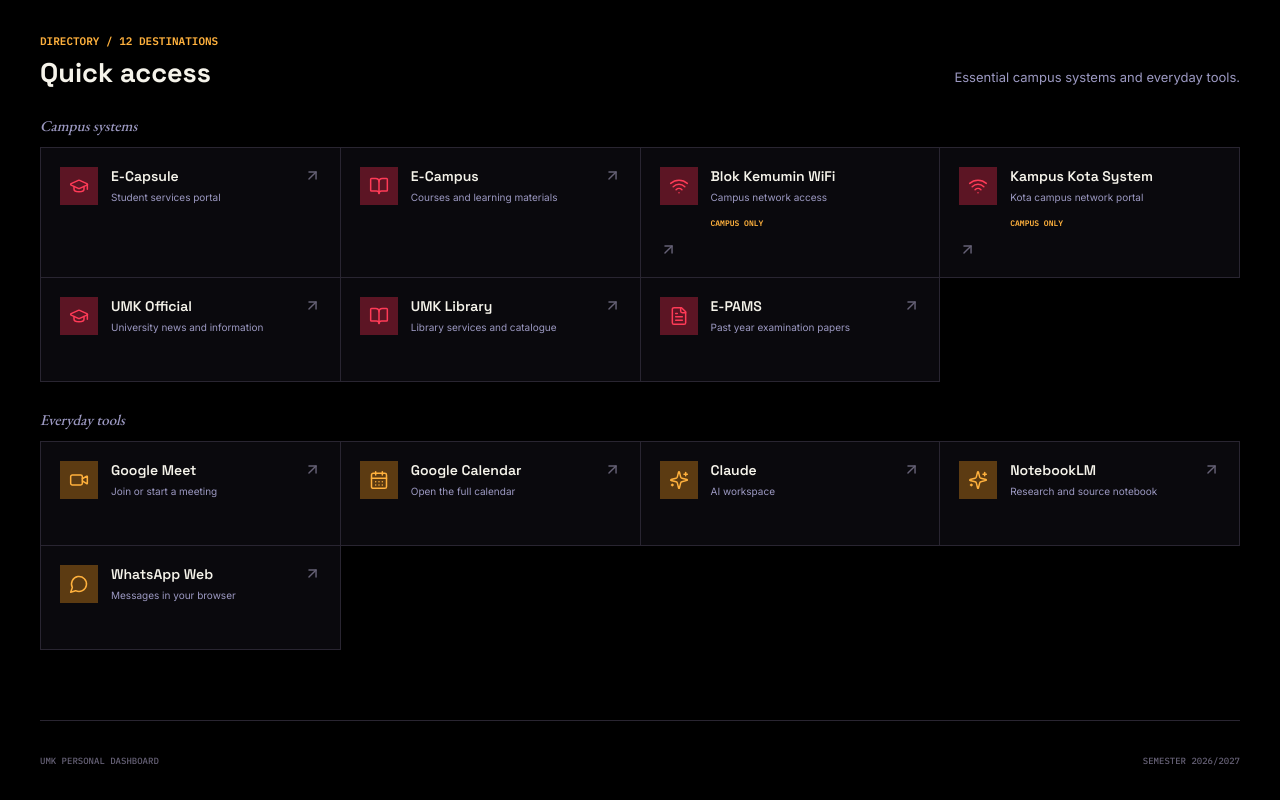
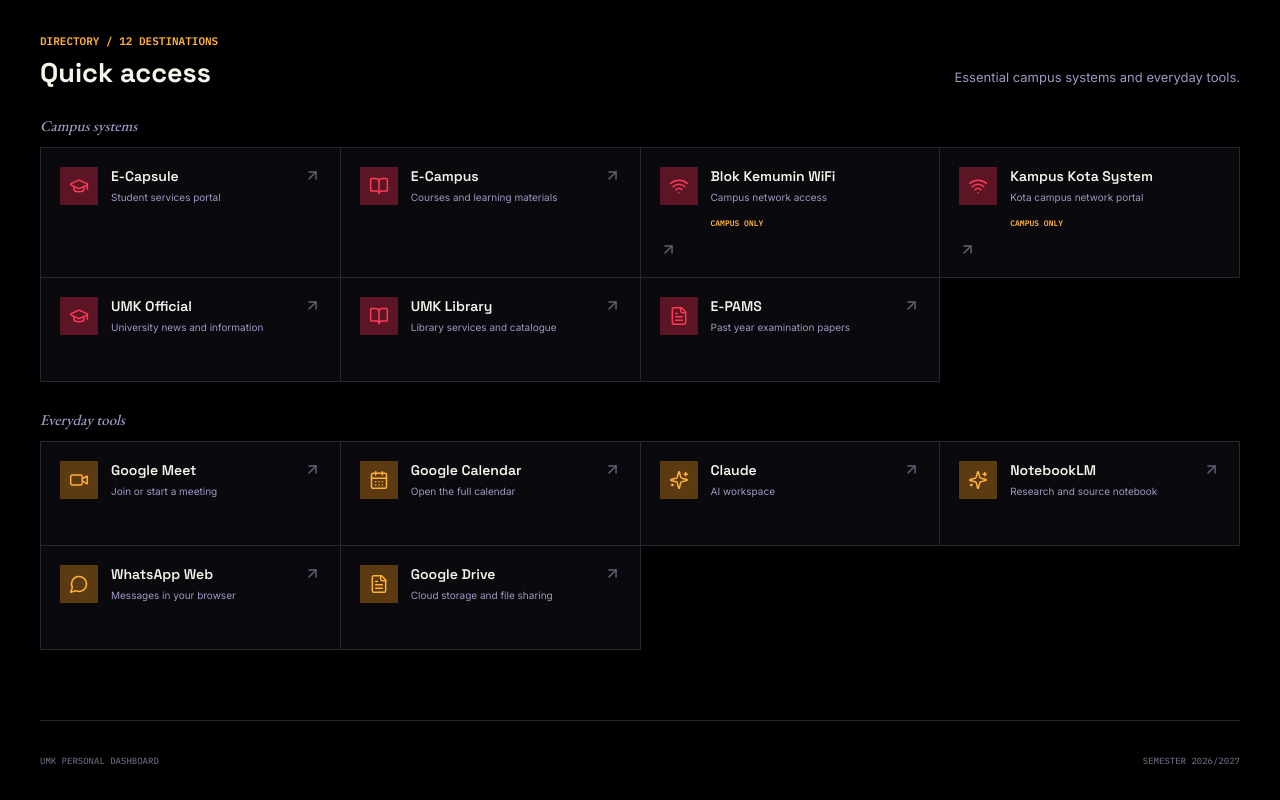
Before and after one commit to yongjern/UMKSystem, a Next.js app: page / in a window 1280 px wide. Shown: the part 1614-2414 px from the top of the page. Built offline with nearby package versions, Linux system fonts and the light colour scheme; no server answers.

Commit message:
[main] BETA V1.05 版本 整合 preview 版本中的 V1.02, V1.03, V1.04 版本 增加 Google Drive 的 Quick Link.

```diff
--- a/src/app/layout.tsx
+++ b/src/app/layout.tsx
@@ -8,7 +8,7 @@ const plexMono = IBM_Plex_Mono({ subsets: ["latin"], weight: ["400", "500", "600
 const garamond = EB_Garamond({ subsets: ["latin"], style: ["italic"], variable: "--font-serif" });
 
 export const metadata: Metadata = {
-  title: "UMK Personal Dashboard",
+  title: "Yong's UMK Personal Dashboard",
   description: "UMK systems, tools, and weekly timetable in one place.",
   manifest: "/manifest.webmanifest",
   icons: {
--- a/src/data/links.ts
+++ b/src/data/links.ts
@@ -22,4 +22,5 @@ export const quickLinks: QuickLink[] = [
   { name: "Claude", description: "AI workspace", url: "https://claude.ai/", category: "tools", icon: "sparkles" },
   { name: "NotebookLM", description: "Research and source notebook", url: "https://notebooklm.google.com/", category: "tools", icon: "sparkles" },
   { name: "WhatsApp Web", description: "Messages in your browser", url: "https://web.whatsapp.com/", category: "tools", icon: "message" },
+  { name: "Google Drive", description: "Cloud storage and file sharing", url: "https://drive.google.com/", category: "tools", icon: "file" },
 ];
```
